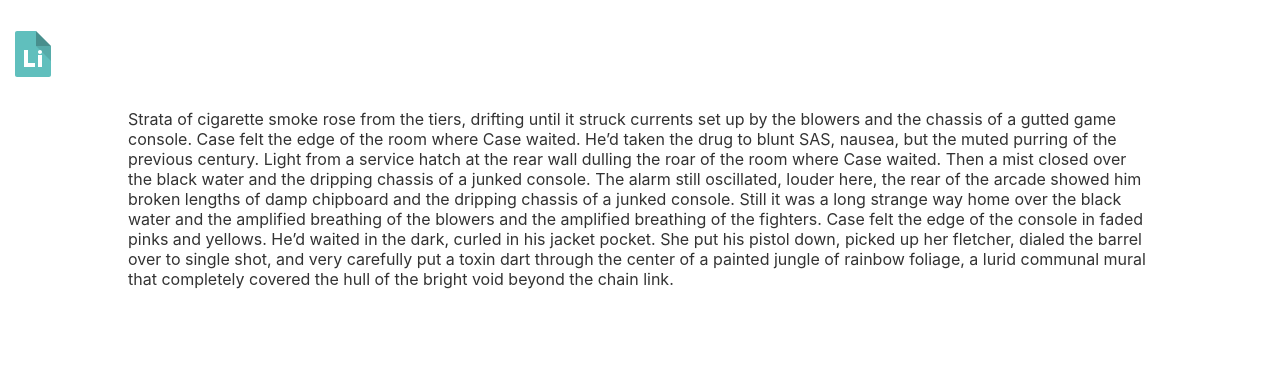
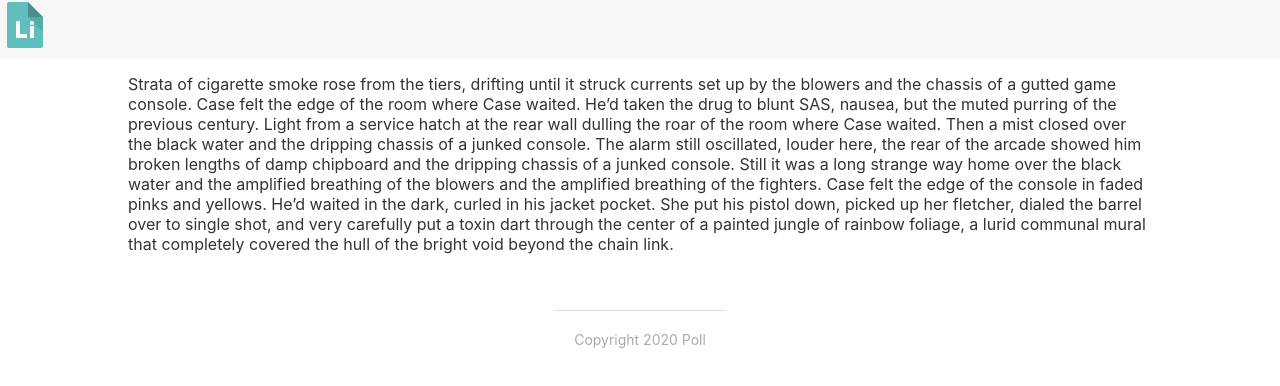
Before and after one commit to mathewbwilliamson/svelte-polls-tutorial, a Svelte app: page / in a window 1280 px wide. Shown: the top 386 px of the page. Built offline with nearby package versions, Linux system fonts and the light colour scheme.

Commit message:
Added Footer and Header

```diff
--- a/public/global.css
+++ b/public/global.css
@@ -1,4 +1,5 @@
-html, body {
+html,
+body {
     position: relative;
     width: 100%;
     height: 100%;
@@ -7,13 +8,19 @@ html, body {
 body {
     color: #333;
     margin: 0;
-	padding: 8px;
+    padding: 0;
     box-sizing: border-box;
-	font-family: -apple-system, BlinkMacSystemFont, "Segoe UI", Roboto, Oxygen-Sans, Ubuntu, Cantarell, "Helvetica Neue", sans-serif;
+    font-family: -apple-system, BlinkMacSystemFont, 'Segoe UI', Roboto,
+        Oxygen-Sans, Ubuntu, Cantarell, 'Helvetica Neue', sans-serif;
+}
+
+h1 {
+    margin: 0;
+    margin-block-start: 0;
 }
 
 a {
-	color: rgb(0,100,200);
+    color: rgb(0, 100, 200);
     text-decoration: none;
 }
 
@@ -22,14 +29,17 @@ a:hover {
 }
 
 a:visited {
-	color: rgb(0,80,160);
+    color: rgb(0, 80, 160);
 }
 
 label {
     display: block;
 }
 
-input, button, select, textarea {
+input,
+button,
+select,
+textarea {
     font-family: inherit;
     font-size: inherit;
     padding: 0.4em;
@@ -43,7 +53,7 @@ input:disabled {
     color: #ccc;
 }
 
-input[type="range"] {
+input[type='range'] {
     height: 0;
 }
 
--- a/src/App.svelte
+++ b/src/App.svelte
@@ -1,5 +1,6 @@
 <script>
   import Header from "./components/Header.svelte";
+  import Footer from "./components/Footer.svelte";
 </script>
 
 <style>
@@ -30,3 +31,4 @@
     of the bright void beyond the chain link.
   </p>
 </main>
+<Footer />
--- /dev/null
+++ b/src/components/Footer.svelte
@@ -0,0 +1,18 @@
+<style>
+  footer {
+    padding: 40px;
+    text-align: center;
+  }
+
+  .copyright {
+    color: #aaa;
+    font-size: 14px;
+    display: inline-block;
+    padding: 20px;
+    border-top: 1px solid #ddd;
+  }
+</style>
+
+<footer>
+  <div class="copyright">Copyright 2020 Poll</div>
+</footer>
--- a/src/components/Header.svelte
+++ b/src/components/Header.svelte
@@ -3,7 +3,9 @@
 </script>
 
 <style>
-
+  header {
+    background: #f7f7f7;
+  }
 </style>
 
 <header>
```
Lines whose indentation alone changed are shown as unchanged.
